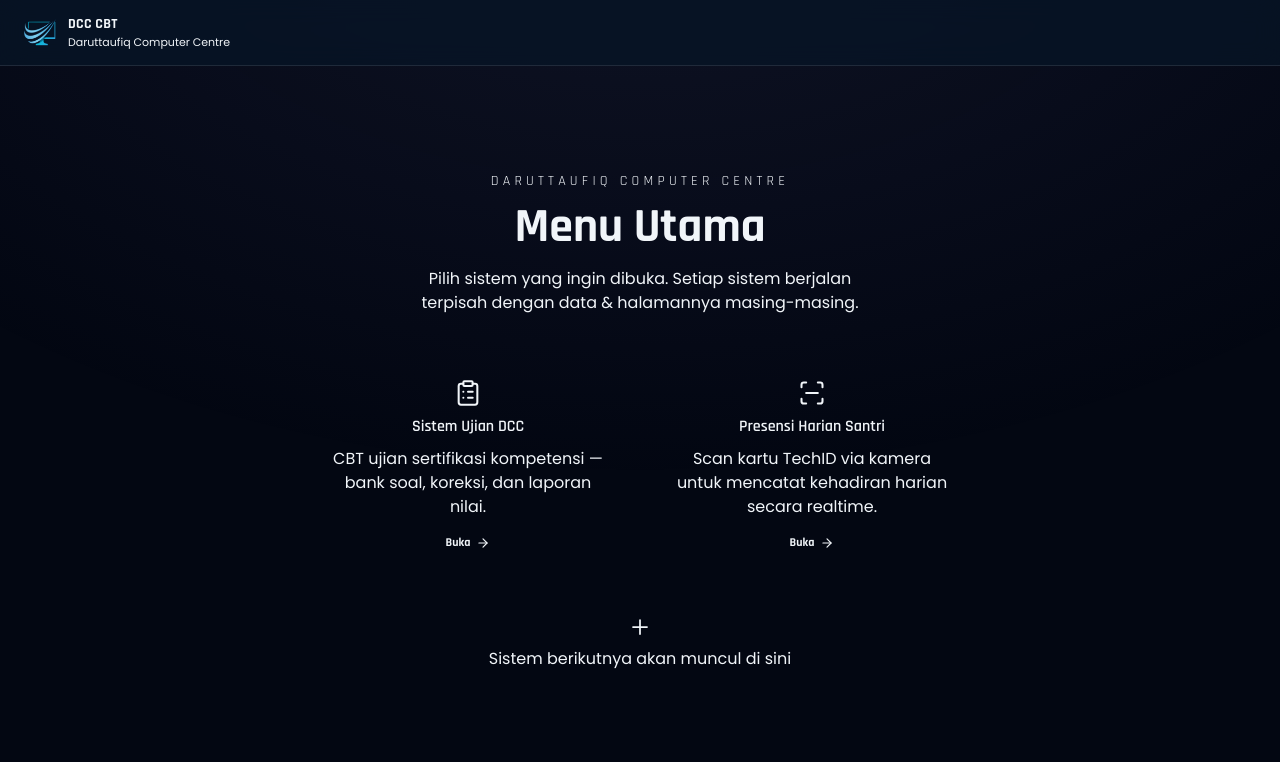
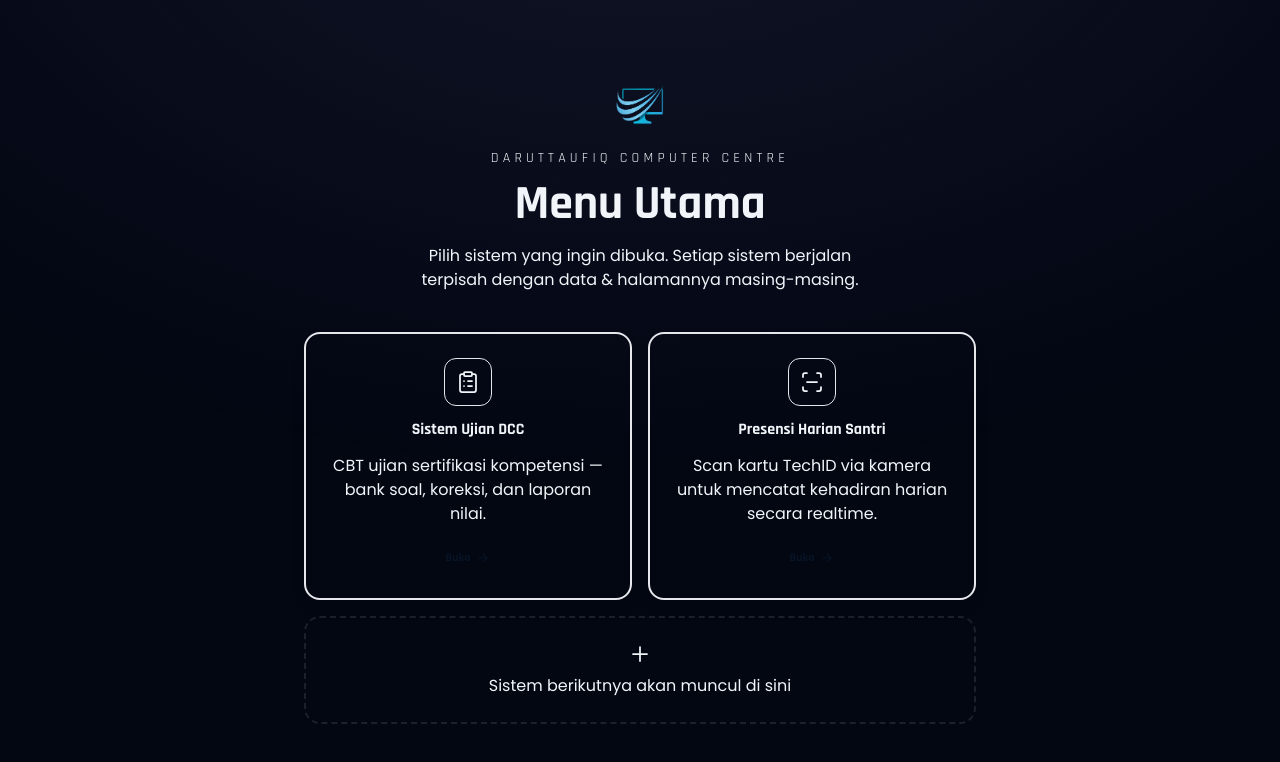
Before and after one commit to dcc-daruttaufiq/dcc-cbt-system, a React (Vite) app in the folder client/: page / in a window 1280 px wide. Shown: the top 762 px of the page. Built offline with nearby package versions, Linux system fonts and the light colour scheme.

Commit message:
nsifnief

```diff
--- a/client/src/pages/Home.jsx
+++ b/client/src/pages/Home.jsx
@@ -26,22 +26,14 @@ export default function Home() {
   const navigate = useNavigate()
 
   return (
-    <div className="flex flex-1 flex-col">
-      {/* NAVBAR ATAS — penanda jelas ini halaman navigasi */}
-      <header className="sticky top-0 z-10 flex items-center gap-3 border-b border-white/10 bg-background/80 px-6 py-3.5 backdrop-blur-md">
-        <img src={LOGO_URL} alt="Logo DCC" className="h-8 w-auto object-contain" onError={(e) => { e.target.style.display = 'none'; }} />
-        <div>
-          <p className="font-display text-sm font-bold text-text-primary tracking-wide">DCC CBT</p>
-          <p className="text-[11px] text-text-secondary">Daruttaufiq Computer Centre</p>
-        </div>
-      </header>
-
-      <div className="flex flex-1 flex-col items-center justify-center gap-10 px-6 py-16 text-center">
+    <div className="flex flex-1 flex-col items-center justify-center gap-10 px-6 py-20 text-center">
       <motion.div
         initial={{ opacity: 0, y: 16 }}
         animate={{ opacity: 1, y: 0 }}
         transition={{ duration: 0.5, ease: 'easeOut' }}
+        className="flex flex-col items-center"
       >
+        <img src={LOGO_URL} alt="Logo DCC" className="mb-5 h-12 w-auto object-contain" onError={(e) => { e.target.style.display = 'none'; }} />
         <p className="mb-3 font-display text-sm uppercase tracking-[0.3em] text-accent">
           Daruttaufiq Computer Centre
         </p>
@@ -71,12 +63,16 @@ export default function Home() {
               hidden: { opacity: 0, y: 12 },
               show: { opacity: 1, y: 0 },
             }}
-            className="card flex flex-col items-center gap-2 p-6 text-center transition-all hover:border-accent cursor-pointer"
+            whileHover={{ scale: 1.02 }}
+            whileTap={{ scale: 0.98 }}
+            className="group flex flex-col items-center gap-3 rounded-2xl border-2 border-accent/30 bg-accent/5 p-6 text-center shadow-lg transition-all hover:border-accent hover:bg-accent/10 hover:shadow-accent/20 cursor-pointer"
           >
-            <Icon className="h-7 w-7 text-accent" strokeWidth={1.75} />
-            <span className="font-display font-semibold">{label}</span>
+            <div className="flex h-12 w-12 items-center justify-center rounded-xl bg-accent/15 border border-accent/30 group-hover:bg-accent group-hover:text-background transition-colors">
+              <Icon className="h-6 w-6 text-accent group-hover:text-background transition-colors" strokeWidth={1.75} />
+            </div>
+            <span className="font-display text-base font-bold text-text-primary">{label}</span>
             <span className="text-caption">{desc}</span>
-            <span className="mt-2 flex items-center gap-1.5 font-display text-xs font-bold text-accent">
+            <span className="mt-1 flex items-center gap-1.5 rounded-lg bg-accent px-4 py-2 font-display text-xs font-bold text-background">
               Buka <ArrowRight className="h-3.5 w-3.5" />
             </span>
           </motion.button>
@@ -88,13 +84,12 @@ export default function Home() {
             hidden: { opacity: 0, y: 12 },
             show: { opacity: 1, y: 0 },
           }}
-          className="card flex flex-col items-center justify-center gap-2 p-6 text-center border-dashed opacity-50 sm:col-span-2"
+          className="flex flex-col items-center justify-center gap-2 rounded-2xl border-2 border-dashed border-white/10 p-6 text-center opacity-50 sm:col-span-2"
         >
           <Plus className="h-6 w-6" strokeWidth={1.75} />
           <span className="text-caption">Sistem berikutnya akan muncul di sini</span>
         </motion.div>
       </motion.div>
-      </div>
     </div>
   )
 }
```
